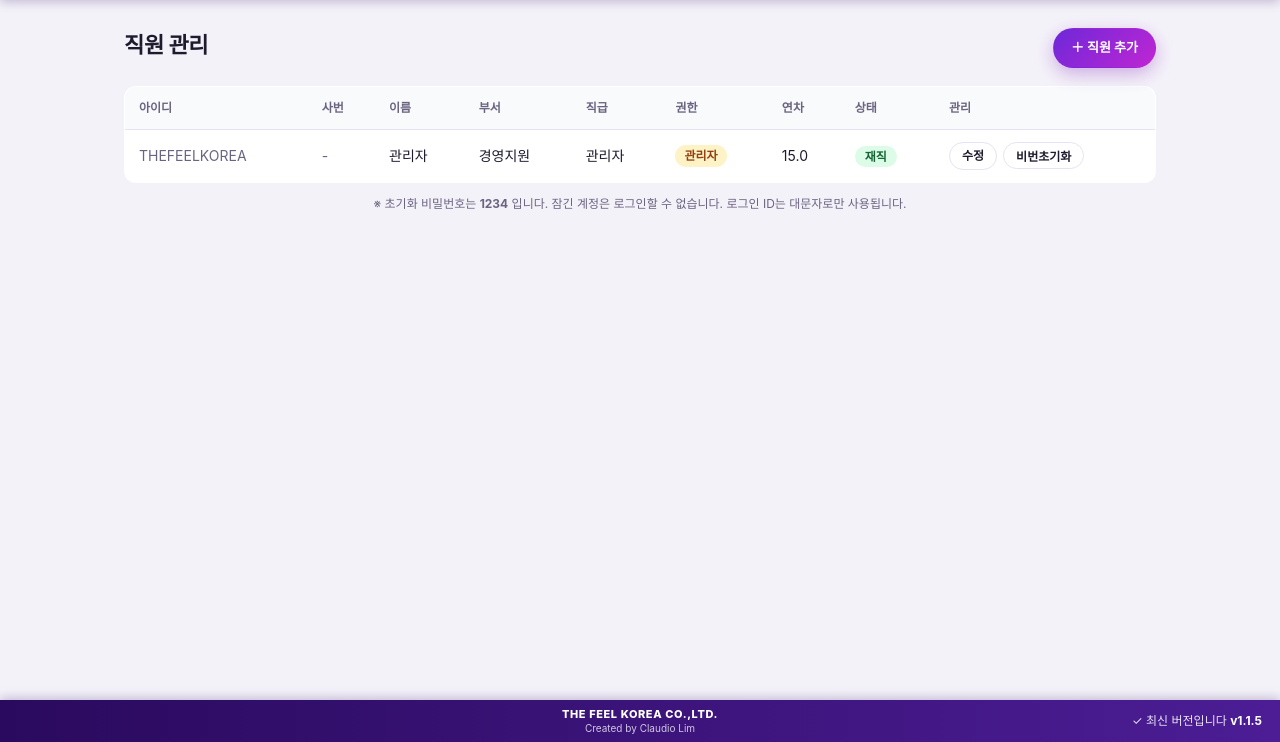
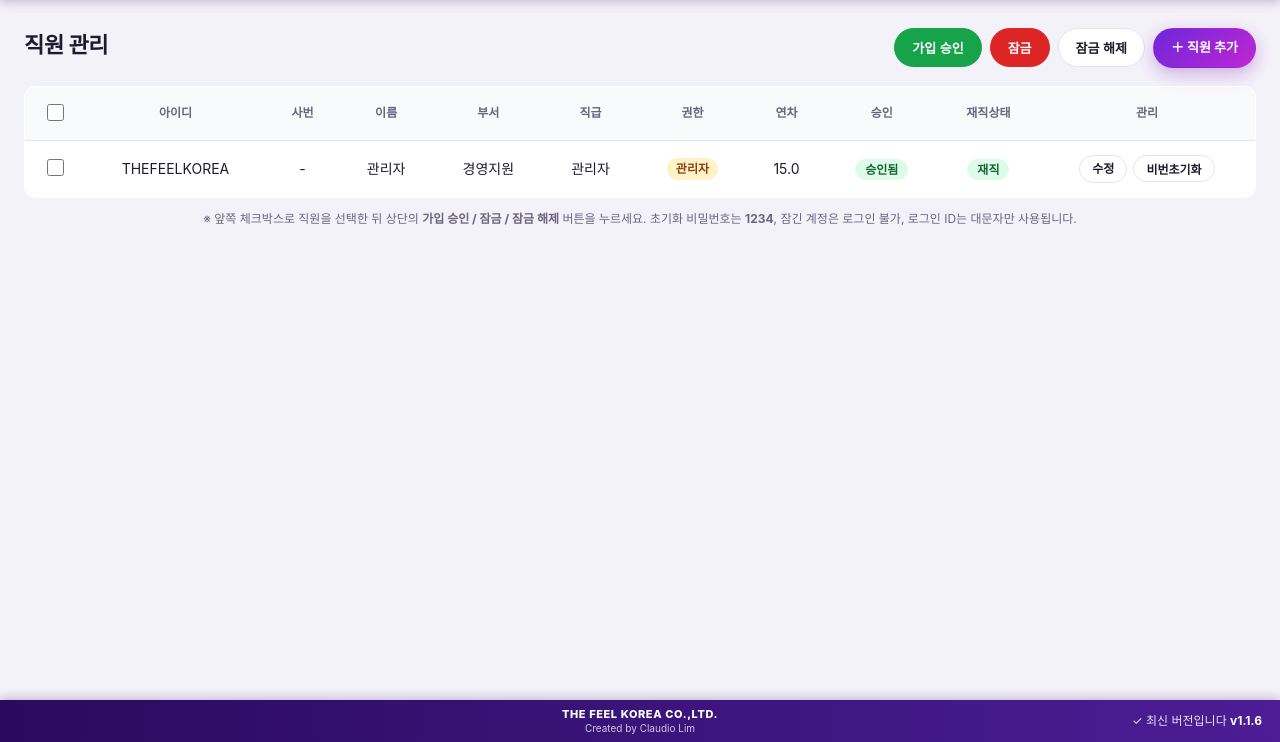
Before and after one commit to Claudio-sys11/thefeel-intranet, a Flask app: page /admin/users in a window 1280 px wide. Shown: the part 58-800 px from the top of the page. Run offline with Flask 3, Linux system fonts and the light colour scheme; the visitor is signed in with stand-in values (Sample User, id 1); data comes from the database, SQL or seed files in the repository; tables that the repository leaves empty hold one stand-in row (values such as "Sample post").

Commit message:
v1.1.6 - 직원관리 개편(체크박스 일괄작업 + 부서2 + 승인/재직상태)
- 맨 앞 선택 체크박스 + 상단 일괄 버튼(가입 승인/잠금/잠금 해제)을 +직원추가 왼쪽에 배치
- 아이디~관리 전 컬럼 중앙정렬, 셀 가로 확대(본문 폭 1280)
- '승인' 컬럼(승인됨/승인대기/거절) 추가, '상태'→'재직상태'로 변경
- 부서 2개(dept2) 입력/표시 지원
- 가입대기 직원도 목록에 포함하여 체크 후 일괄 승인

Co-Authored-By: Claude Opus 4.8 <noreply@anthropic.com>

```diff
--- a/app.py
+++ b/app.py
@@ -135,6 +135,8 @@ def init_db():
         db.execute("ALTER TABLE users ADD COLUMN emp_no TEXT")
     if "locked" not in cols:
         db.execute("ALTER TABLE users ADD COLUMN locked INTEGER NOT NULL DEFAULT 0")
+    if "dept2" not in cols:
+        db.execute("ALTER TABLE users ADD COLUMN dept2 TEXT")
     # 로그인 ID는 대문자만 사용 → 기존 username 대문자로 통일
     db.execute("UPDATE users SET username = UPPER(username) WHERE username <> UPPER(username)")
 
@@ -688,9 +690,38 @@ def leave_calendar():
 @admin_required
 def admin_users():
     db = get_db()
-    users = db.execute("SELECT * FROM users WHERE status!='pending' ORDER BY is_active DESC, dept, name").fetchall()
-    pending = db.execute("SELECT * FROM users WHERE status='pending' ORDER BY created_at").fetchall()
-    return render_template("admin/users.html", users=users, pending=pending)
+    # 가입 대기(pending)를 맨 위로, 그 다음 부서/이름 순
+    users = db.execute("""
+        SELECT * FROM users
+        ORDER BY (status='pending') DESC, is_active DESC, dept, name""").fetchall()
+    pending_cnt = db.execute("SELECT COUNT(*) FROM users WHERE status='pending'").fetchone()[0]
+    return render_template("admin/users.html", users=users, pending_cnt=pending_cnt)
+
+
+@app.route("/admin/users/bulk", methods=["POST"])
+@admin_required
+def admin_users_bulk():
+    action = request.form.get("action")
+    ids = [int(i) for i in request.form.getlist("ids") if i.isdigit()]
+    if not ids:
+        flash("선택된 직원이 없습니다. 앞쪽 체크박스를 선택하세요.", "error")
+        return redirect(url_for("admin_users"))
+    db = get_db()
+    ph = ",".join("?" * len(ids))
+    if action == "approve":
+        cur = db.execute(f"UPDATE users SET status='active', is_active=1 WHERE id IN ({ph}) AND status='pending'", ids)
+        flash(f"{cur.rowcount}명 가입 승인 처리했습니다.", "ok")
+    elif action == "lock":
+        cur = db.execute(f"UPDATE users SET locked=1 WHERE id IN ({ph}) AND role!='admin'", ids)
+        flash(f"{cur.rowcount}개 계정을 잠갔습니다.", "ok")
+    elif action == "unlock":
+        cur = db.execute(f"UPDATE users SET locked=0 WHERE id IN ({ph})", ids)
+        flash(f"{cur.rowcount}개 계정을 잠금 해제했습니다.", "ok")
+    else:
+        flash("알 수 없는 작업입니다.", "error")
+        return redirect(url_for("admin_users"))
+    db.commit()
+    return redirect(url_for("admin_users"))
 
 
 @app.route("/admin/pending/<int:uid>", methods=["GET", "POST"])
@@ -746,11 +777,12 @@ def admin_user_new():
             return render_template("admin/user_form.html", u=request.form, mode="new")
         pw = request.form.get("password") or "1234"
         try:
-            db.execute("""INSERT INTO users (username, emp_no, password_hash, name, email, dept, position, role, hire_date, annual_leave)
-                          VALUES (?,?,?,?,?,?,?,?,?,?)""",
+            db.execute("""INSERT INTO users (username, emp_no, password_hash, name, email, dept, dept2, position, role, hire_date, annual_leave)
+                          VALUES (?,?,?,?,?,?,?,?,?,?,?)""",
                        (username, request.form.get("emp_no", "").strip(), hashpw(pw),
                         request.form.get("name").strip(),
                         request.form.get("email", "").strip(), request.form.get("dept", "").strip(),
+                        request.form.get("dept2", "").strip(),
                         request.form.get("position", "").strip(), request.form.get("role", "employee"),
                         request.form.get("hire_date", "").strip() or None,
                         float(request.form.get("annual_leave") or 15)))
@@ -779,11 +811,12 @@ def admin_user_edit(uid):
             flash("이미 사용 중인 아이디입니다.", "error")
             return render_template("admin/user_form.html", u=u, mode="edit")
         try:
-            db.execute("""UPDATE users SET username=?, emp_no=?, name=?, email=?, phone=?, dept=?, position=?, role=?, hire_date=?, annual_leave=?, is_active=? WHERE id=?""",
+            db.execute("""UPDATE users SET username=?, emp_no=?, name=?, email=?, phone=?, dept=?, dept2=?, position=?, role=?, hire_date=?, annual_leave=?, is_active=? WHERE id=?""",
                        (new_username, request.form.get("emp_no", "").strip(),
                         request.form.get("name").strip(), request.form.get("email", "").strip(),
                         request.form.get("phone", "").strip(),
-                        request.form.get("dept", "").strip(), request.form.get("position", "").strip(),
+                        request.form.get("dept", "").strip(), request.form.get("dept2", "").strip(),
+                        request.form.get("position", "").strip(),
                         request.form.get("role", "employee"), request.form.get("hire_date", "").strip() or None,
                         float(request.form.get("annual_leave") or 15),
                         1 if request.form.get("is_active") else 0, uid))
--- a/schema.sql
+++ b/schema.sql
@@ -10,7 +10,8 @@ CREATE TABLE IF NOT EXISTS users (
     emp_no        TEXT,                             -- 사번
     phone         TEXT,                             -- 전화번호
     email         TEXT,
-    dept          TEXT,                             -- 부서
+    dept          TEXT,                             -- 부서(1)
+    dept2         TEXT,                             -- 부서(2)
     position      TEXT,                             -- 직급
     role          TEXT    NOT NULL DEFAULT 'employee', -- admin | employee
     status        TEXT    NOT NULL DEFAULT 'active',   -- pending | active | rejected
--- a/static/style.css
+++ b/static/style.css
@@ -26,7 +26,7 @@ a:hover{text-decoration:underline}
 .userbox{display:flex;align-items:center;gap:14px;color:#cfc6e6;font-size:13px}
 .userbox a{color:#fff}
 
-main{max-width:1080px;margin:0 auto;padding:28px 24px 60px}
+main{max-width:1280px;margin:0 auto;padding:28px 24px 60px}
 main.plain{max-width:none;padding:0}
 .page-title{font-size:22px;margin:0 0 4px}
 .sub-title{margin:28px 0 12px;font-size:16px}
@@ -71,9 +71,16 @@ main.plain{max-width:none;padding:0}
 .popup-footer{position:fixed;left:0;right:0;bottom:14px;text-align:center;line-height:1.5}
 .popup-footer .company{color:#fff;font-size:12px;font-weight:700;letter-spacing:.5px}
 .popup-footer .credit{color:#9b93b5;font-size:11px}
-.row-actions{display:flex;gap:6px;flex-wrap:wrap;align-items:center}
+.row-actions{display:flex;gap:6px;flex-wrap:wrap;align-items:center;justify-content:center}
 .row-actions form{margin:0}
 #f-user{text-transform:uppercase}
+/* 직원관리: 상단 일괄 버튼 + 중앙정렬/넓은 셀 */
+.toolbar{display:flex;gap:8px;align-items:center;flex-wrap:wrap}
+.btn.ok{background:var(--ok);border-color:var(--ok);color:#fff}
+.btn.ok:hover{filter:brightness(1.05)}
+table.list.center th,table.list.center td{text-align:center;vertical-align:middle}
+table.list.wide th,table.list.wide td{padding:14px 18px}
+table.list .rowchk,#chkall{width:17px;height:17px;cursor:pointer}
 .ver-check{margin-top:14px;text-align:center;font-size:12px;color:var(--muted)}
 .ver-check.ok b{color:var(--primary)}
 .ver-check.has{color:#b45309;font-weight:600}
--- a/templates/admin/users.html
+++ b/templates/admin/users.html
@@ -1,38 +1,44 @@
 {% extends "base.html" %}
 {% block title %}직원 관리 · The Feel Intranet{% endblock %}
 {% block content %}
+<form method="post" action="{{ url_for('admin_users_bulk') }}" id="userform">
   <div class="page-head">
-  <h2 class="page-title">직원 관리</h2>
+    <h2 class="page-title">직원 관리 {% if pending_cnt %}<span class="badge">가입대기 {{ pending_cnt }}</span>{% endif %}</h2>
+    <div class="toolbar">
+      <button name="action" value="approve" class="btn ok"
+              onclick="return checkedAny('가입 승인할')">가입 승인</button>
+      <button name="action" value="lock" class="btn danger"
+              onclick="return checkedAny('잠글')">잠금</button>
+      <button name="action" value="unlock" class="btn"
+              onclick="return checkedAny('잠금 해제할')">잠금 해제</button>
       <a href="{{ url_for('admin_user_new') }}" class="btn primary">＋ 직원 추가</a>
     </div>
+  </div>
 
-{% if pending %}
-<section class="card" style="margin-bottom:22px;border-color:#fca5a5">
-  <div class="card-head"><h3>🔔 가입 승인 대기 <span class="badge">{{ pending|length }}</span></h3></div>
-  <table class="mini">
-    {% for p in pending %}
+  <table class="list center wide">
+    <thead>
       <tr>
-      <td><b>{{ p['name'] }}</b></td>
-      <td class="muted">{{ p['phone'] or '-' }}</td>
-      <td class="muted">{{ p['created_at'][:16] }}</td>
-      <td class="r"><a href="{{ url_for('admin_pending', uid=p['id']) }}" class="btn small primary">승인 처리</a></td>
+        <th style="width:42px"><input type="checkbox" id="chkall" title="전체 선택"></th>
+        <th>아이디</th><th>사번</th><th>이름</th><th>부서</th><th>직급</th>
+        <th>권한</th><th>연차</th><th>승인</th><th>재직상태</th><th>관리</th>
       </tr>
-    {% endfor %}
-  </table>
-</section>
-{% endif %}
-<table class="list">
-  <thead><tr><th>아이디</th><th>사번</th><th>이름</th><th>부서</th><th>직급</th><th>권한</th><th>연차</th><th>상태</th><th>관리</th></tr></thead>
+    </thead>
     <tbody>
     {% for u in users %}
-    <tr class="{{ '' if u['is_active'] and not u['locked'] else 'inactive' }}">
-      <td class="muted">{{ u['username'] }}</td>
-      <td class="muted">{{ u['emp_no'] or '-' }}</td>
+      <tr class="{{ '' if u['is_active'] and not u['locked'] and u['status']=='active' else 'inactive' }}">
+        <td><input type="checkbox" name="ids" value="{{ u['id'] }}" class="rowchk"></td>
+        <td>{{ u['username'] }}</td>
+        <td>{{ u['emp_no'] or '-' }}</td>
         <td>{{ u['name'] }}</td>
-      <td>{{ u['dept'] or '-' }}</td>
+        <td>{{ u['dept'] or '-' }}{% if u['dept2'] %} · {{ u['dept2'] }}{% endif %}</td>
         <td>{{ u['position'] or '-' }}</td>
         <td>{% if u['role']=='admin' %}<span class="tag admin">관리자</span>{% else %}직원{% endif %}</td>
         <td>{{ u['annual_leave'] }}</td>
+        <td>
+          {% if u['status']=='pending' %}<span class="st st-pending">승인대기</span>
+          {% elif u['status']=='rejected' %}<span class="st st-rejected">거절</span>
+          {% else %}<span class="st st-approved">승인됨</span>{% endif %}
+        </td>
         <td>
           {% if u['locked'] %}<span class="st st-rejected">🔒 잠금</span>
           {% elif u['is_active'] %}<span class="st st-approved">재직</span>
@@ -40,20 +46,27 @@
         </td>
         <td class="row-actions">
           <a href="{{ url_for('admin_user_edit', uid=u['id']) }}" class="btn small">수정</a>
-        <form method="post" action="{{ url_for('admin_user_reset_pw', uid=u['id']) }}" style="display:inline"
-              onsubmit="return confirm('{{ u['username'] }} 비밀번호를 1234로 초기화할까요?')">
-          <button class="btn small">비번초기화</button>
-        </form>
-        {% if u['role'] != 'admin' %}
-        <form method="post" action="{{ url_for('admin_user_lock', uid=u['id']) }}" style="display:inline">
-          {% if u['locked'] %}<button class="btn small primary">잠금해제</button>
-          {% else %}<button class="btn small danger">잠금</button>{% endif %}
-        </form>
-        {% endif %}
+          <button type="submit" class="btn small" formaction="{{ url_for('admin_user_reset_pw', uid=u['id']) }}"
+                  onclick="return confirm('{{ u['username'] }} 비밀번호를 1234로 초기화할까요?')">비번초기화</button>
         </td>
       </tr>
     {% endfor %}
     </tbody>
   </table>
-<p class="hint" style="margin-top:12px">※ 초기화 비밀번호는 <b>1234</b> 입니다. 잠긴 계정은 로그인할 수 없습니다. 로그인 ID는 대문자로만 사용됩니다.</p>
+  <p class="hint" style="margin-top:12px">
+    ※ 앞쪽 체크박스로 직원을 선택한 뒤 상단의 <b>가입 승인 / 잠금 / 잠금 해제</b> 버튼을 누르세요.
+    초기화 비밀번호는 <b>1234</b>, 잠긴 계정은 로그인 불가, 로그인 ID는 대문자만 사용됩니다.
+  </p>
+</form>
+
+<script>
+document.getElementById('chkall').addEventListener('change', function(){
+  document.querySelectorAll('.rowchk').forEach(function(c){ c.checked = this.checked; }.bind(this));
+});
+function checkedAny(label){
+  var n = document.querySelectorAll('.rowchk:checked').length;
+  if(n === 0){ alert('체크박스로 ' + label + ' 직원을 먼저 선택하세요.'); return false; }
+  return confirm('선택한 ' + n + '명을 ' + label.replace(/할$/, '') + ' 처리할까요?');
+}
+</script>
 {% endblock %}
--- a/version.py
+++ b/version.py
@@ -1,6 +1,6 @@
 # -*- coding: utf-8 -*-
 """버전 및 배포 정보 (릴리스마다 __version__ 만 올리면 됨)"""
-__version__ = "1.1.5"
+__version__ = "1.1.6"
 GITHUB_OWNER = "Claudio-sys11"
 GITHUB_REPO = "thefeel-intranet"
 # 릴리스 자산(설치파일) 이름 패턴 (실제 파일명에는 버전이 붙음: ...-1.0.2.exe)
```
Also changed, not shown: templates/admin/user_form.html (+6 -3 lines). Lines whose indentation alone changed are shown as unchanged.
